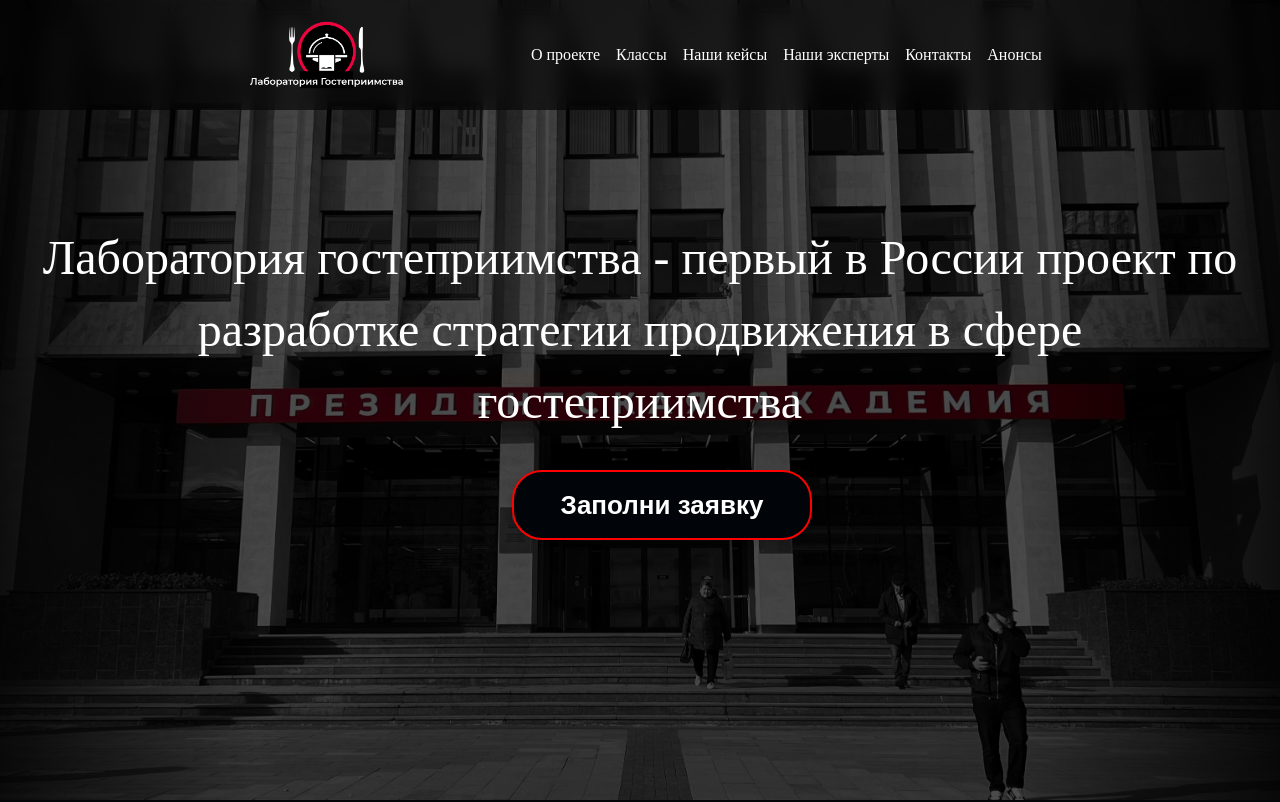
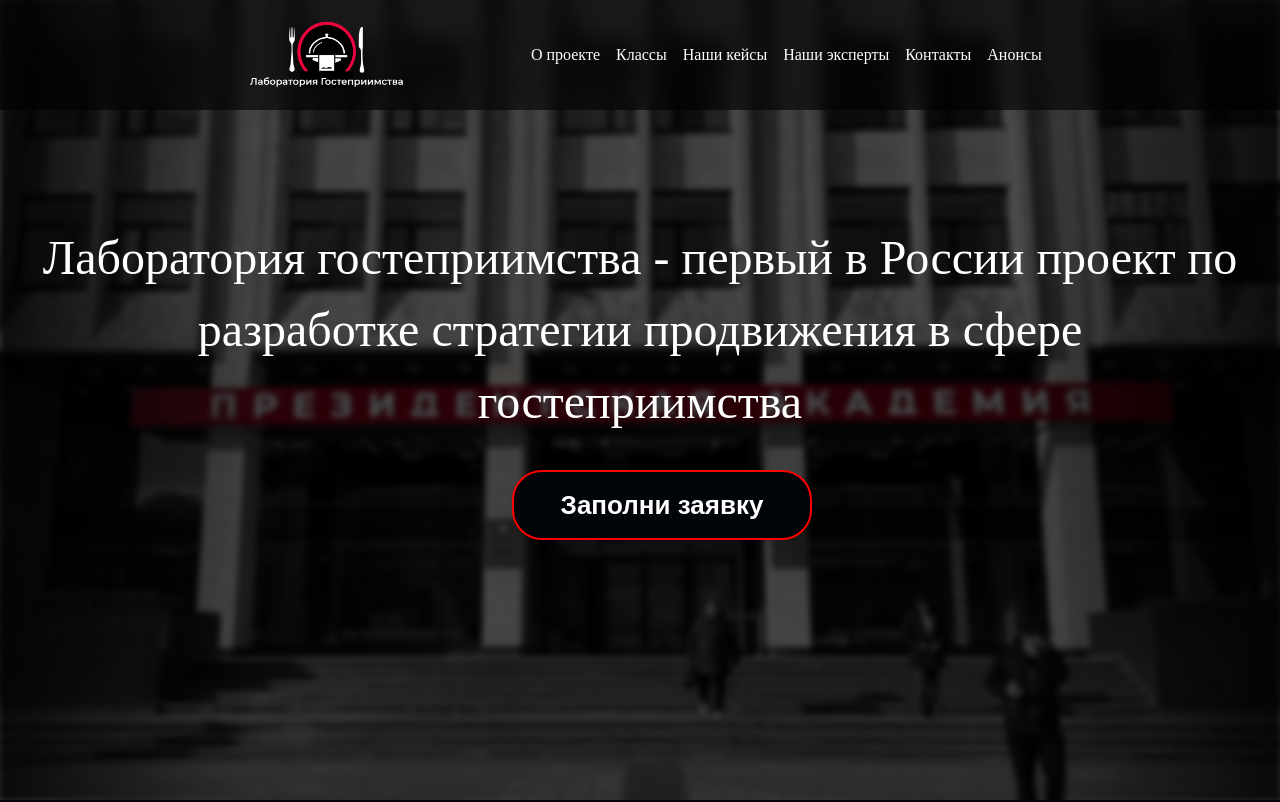
Before and after one commit to belovdima/PROJECTS, a React (Vite) app in the folder Ranepa/: page / in a window 1280 px wide. Shown: the top 802 px of the page. Built offline with nearby package versions, Linux system fonts and the light colour scheme; a web font is replaced by a local one.

Commit message:
added blur on main component

```diff
--- a/Ranepa/src/styles/css/styles.css
+++ b/Ranepa/src/styles/css/styles.css
@@ -228,11 +228,16 @@ a:active {
   left: 0;
   width: 100%;
   height: 100%;
+  -webkit-filter: blur(3px);
+          filter: blur(3px);
   z-index: 1;
 }
 .main-component__background img {
   width: 100%;
   height: 100%;
+  -webkit-transform: scale(1.1);
+      -ms-transform: scale(1.1);
+          transform: scale(1.1);
   -o-object-fit: cover;
      object-fit: cover;
   -webkit-filter: brightness(0.3);
--- a/Ranepa/src/styles/scss/_maincomponent.scss
+++ b/Ranepa/src/styles/scss/_maincomponent.scss
@@ -10,11 +10,15 @@
         left: 0;
         width: 100%;
         height: 100%;
+        filter: blur(3px);
+
         z-index: 1;
 
         img {
             width: 100%;
             height: 100%;
+            transform: scale(1.1);
+
             object-fit: cover;
             filter: brightness(0.3); // Легкое затемнение всей картинки
         }
```
